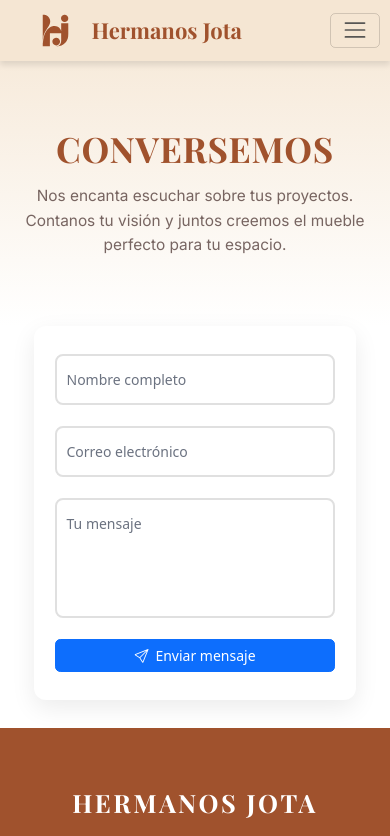
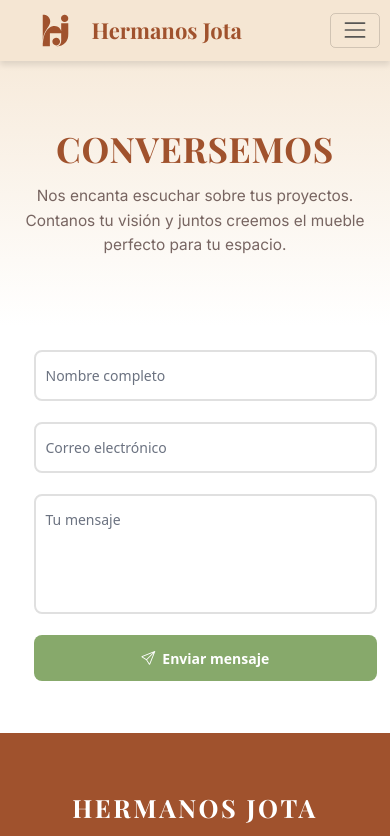
Before and after one commit to belenason/hermanos-jota, a React (Create React App) app in the folder client/: page /contacto in a window 390 px wide. Shown: the top 836 px of the page. Built offline with nearby package versions, Linux system fonts and the light colour scheme; no server answers.

Commit message:
Modificación en el formulario de creación para que sea más responsive

```diff
--- a/client/public/index.html
+++ b/client/public/index.html
@@ -9,7 +9,6 @@
       name="description"
       content="Web site created using create-react-app"
     />
-    <link rel="apple-touch-icon" href="%PUBLIC_URL%/logo192.png" />
     <!--
       manifest.json provides metadata used when your web app is installed on a
       user's mobile device or desktop. See https://developers.google.com/web/fundamentals/web-app-manifest/
--- a/client/src/pages/ContactPage.jsx
+++ b/client/src/pages/ContactPage.jsx
@@ -16,7 +16,7 @@
 
       {/* SECCIÓN DEL FORMULARIO DE CONTACTO */}
       <section className="contact-container">
-        <div className="contact-form-wrapper">
+        <div className="contact-form-wrapper-general">
           <ContactForm />
         </div>
       </section>
--- a/client/src/pages/CreateProductPage.jsx
+++ b/client/src/pages/CreateProductPage.jsx
@@ -26,7 +26,7 @@
       // Redirigir luego de un breve delay (deja ver el toast)
       setTimeout(() => {
         navigate(`/productos/${created.id}`, { replace: true });
-      }, 900);
+      }, 2000);
     } catch (err) {
       setError(err?.message ?? 'No se pudo crear el producto');
     } finally {
--- a/client/src/styles/micss.css
+++ b/client/src/styles/micss.css
@@ -2544,3 +2544,19 @@
 .boton-flotante i {
   font-weight: bold;
 }
+
+/* === FORMULARIO MÁS ANCHO EN CELULAR === */
+@media (max-width: 576px) {
+  .contact-form-wrapper-general {
+    width: 95vw;            /* ocupa casi todo el ancho del viewport */
+    margin: 0 auto 2rem;    /* centrado y con margen inferior */
+    padding: 1.75rem 1rem;  /* más aire interno */
+    border-radius: 12px;
+  }
+
+  .contact-form-wrapper-general .form-floating > .form-control,
+  .contact-form-wrapper-general .form-floating > textarea.form-control {
+    font-size: 1rem;
+    padding: 0.9rem 1rem;
+  }
+}
```
Also changed, not shown: client/public/manifest.json.
